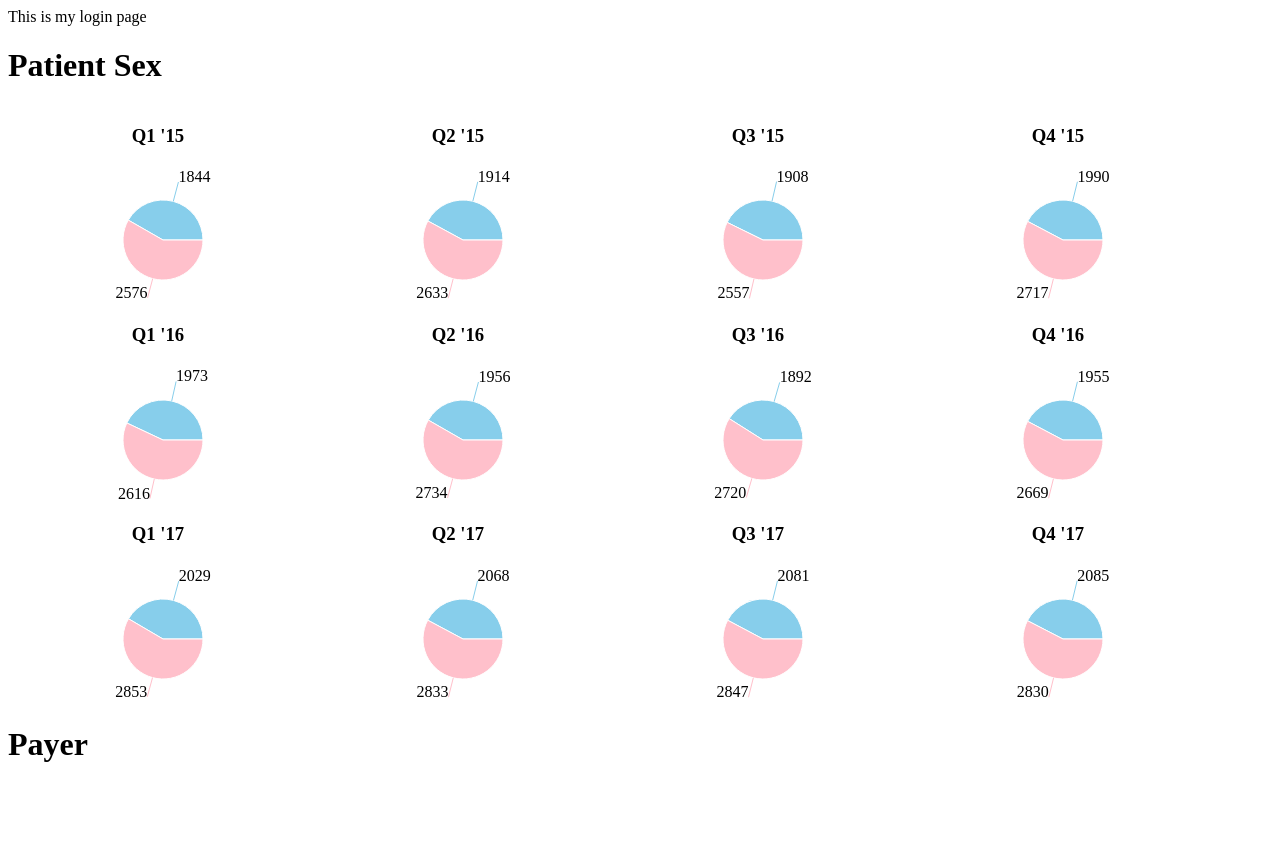
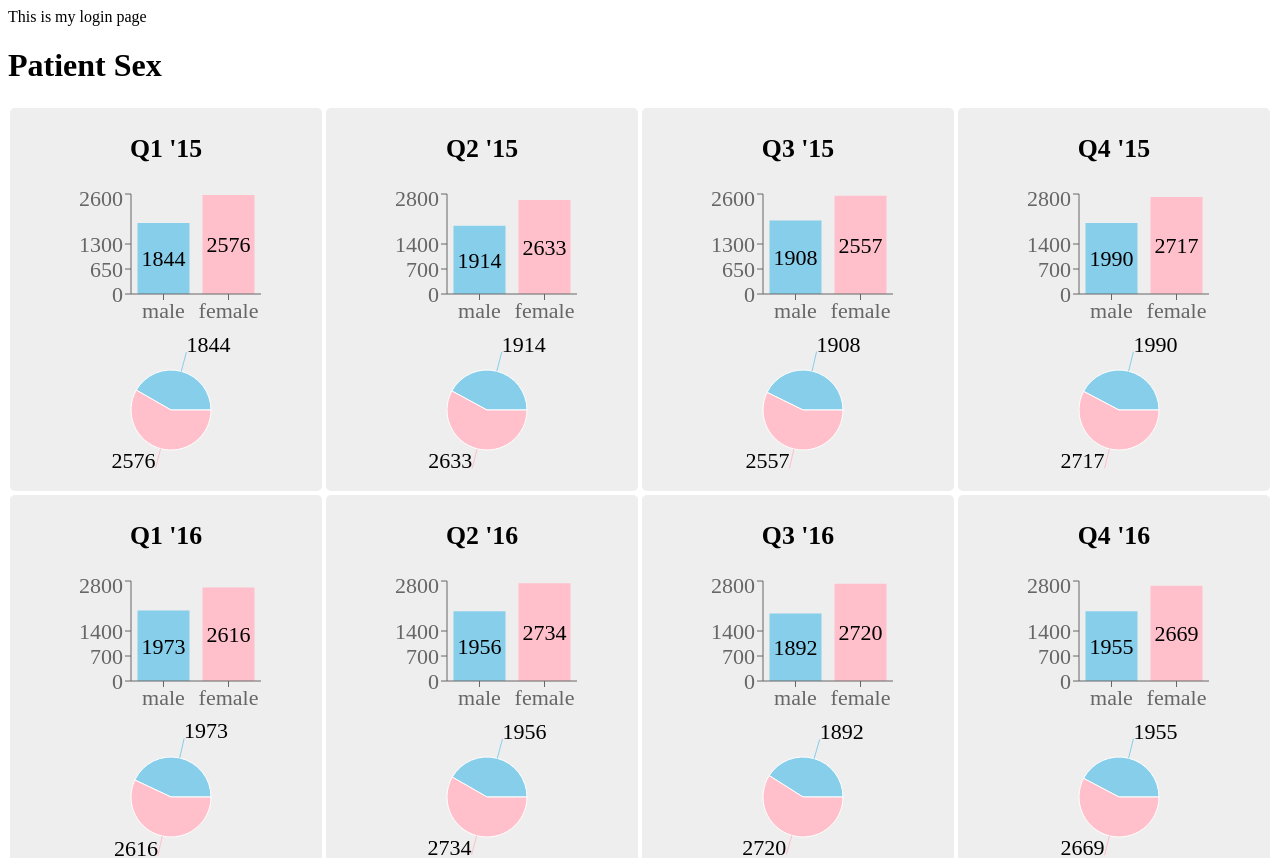
Before and after one commit to cursiv3/pel, a React app in the folder primeedge/client/: page / in a window 1280 px wide. Shown: the top 858 px of the page. Before the commit the page ends 800 px from the top, so only its background shows below. Built offline with nearby package versions, Linux system fonts and the light colour scheme; the HTML template or start-up script is replaced by a standard one.

Commit message:
added bar chart to sex visual, added webpack css and style loaders

```diff
--- a/primeedge/client/package.json
+++ b/primeedge/client/package.json
@@ -30,7 +30,9 @@
     "babel-preset-env": "^1.6.1",
     "babel-preset-react": "^6.24.1",
     "babel-preset-stage-2": "^6.24.1",
+    "css-loader": "^0.28.11",
     "react-hot-loader": "^4.1.0",
+    "style-loader": "^0.21.0",
     "webpack": "^4.6.0",
     "webpack-cli": "^2.0.14",
     "webpack-dev-server": "^3.1.3"
--- a/primeedge/client/src/components/dashboard/Sex/index.js
+++ b/primeedge/client/src/components/dashboard/Sex/index.js
@@ -3,30 +3,51 @@ import {
   ResponsiveContainer,
   PieChart,
   Pie,
+  Bar,
+  BarChart,
   Legend,
   Tooltip,
   Cell,
-  Label
+  Label,
+  XAxis,
+  YAxis
 } from "recharts";
+import "./style.css";
 
 const Sex = props => {
   return (
     <div style={{ width: "100%" }}>
       {props.data.map(val => (
-        <div
-          style={{
-            display: "inline-table",
-            width: "16%",
-            fontSize: "initial",
-            borderRadius: "5px",
-            textAlign: "center"
-          }}
-        >
+        <div class="sex-quarter-panel-div">
           <h3>{val.quarter}</h3>
-          <PieChart width={300} height={140}>
+          <BarChart
+            width={200}
+            height={140}
+            data={val.sex}
+            style={{ display: "inline-table" }}
+            label={{ fill: "black" }}
+          >
+            <Bar
+              dataKey="value"
+              cx={0}
+              cy={110}
+              fill="pink"
+              label={{ fill: "black" }}
+            >
+              <Cell fill={"skyblue"} />
+              <Cell fill={"pink"} />
+            </Bar>
+            <XAxis dataKey={"name"} />
+            <YAxis dataKey={"value"} />
+          </BarChart>
+          <PieChart
+            width={200}
+            height={150}
+            style={{ display: "inline-table" }}
+          >
             <Pie
               data={val.sex}
-              cx={150}
+              cx={100}
               cy={70}
               outerRadius={40}
               fill="#8884d8"
@@ -35,7 +56,7 @@ const Sex = props => {
               <Cell fill={"skyblue"} />
               <Cell fill={"pink"} />
             </Pie>
-            <Tooltip />
+            <Tooltip itemStyle={{ color: "navy" }} />
           </PieChart>
         </div>
       ))}
--- a/primeedge/client/src/components/dashboard/Sex/style.css
+++ b/primeedge/client/src/components/dashboard/Sex/style.css
@@ -0,0 +1,9 @@
+.sex-quarter-panel-div {
+  display: inline-table;
+  width: 24.7%;
+  margin: 0.15%;
+  font-size: 22px;
+  border-radius: 5px;
+  text-align: center;
+  background-color: rgb(238, 238, 238);
+}
--- a/primeedge/client/webpack.config.js
+++ b/primeedge/client/webpack.config.js
@@ -8,6 +8,10 @@ module.exports = {
         test: /\.(js|jsx)$/,
         exclude: /node_modules/,
         use: ["babel-loader"]
+      },
+      {
+        test: /\.css$/,
+        use: ["style-loader", "css-loader"]
       }
     ]
   },
```
Also changed, not shown: 1 other file (tests, documents, lock files or other folders).
